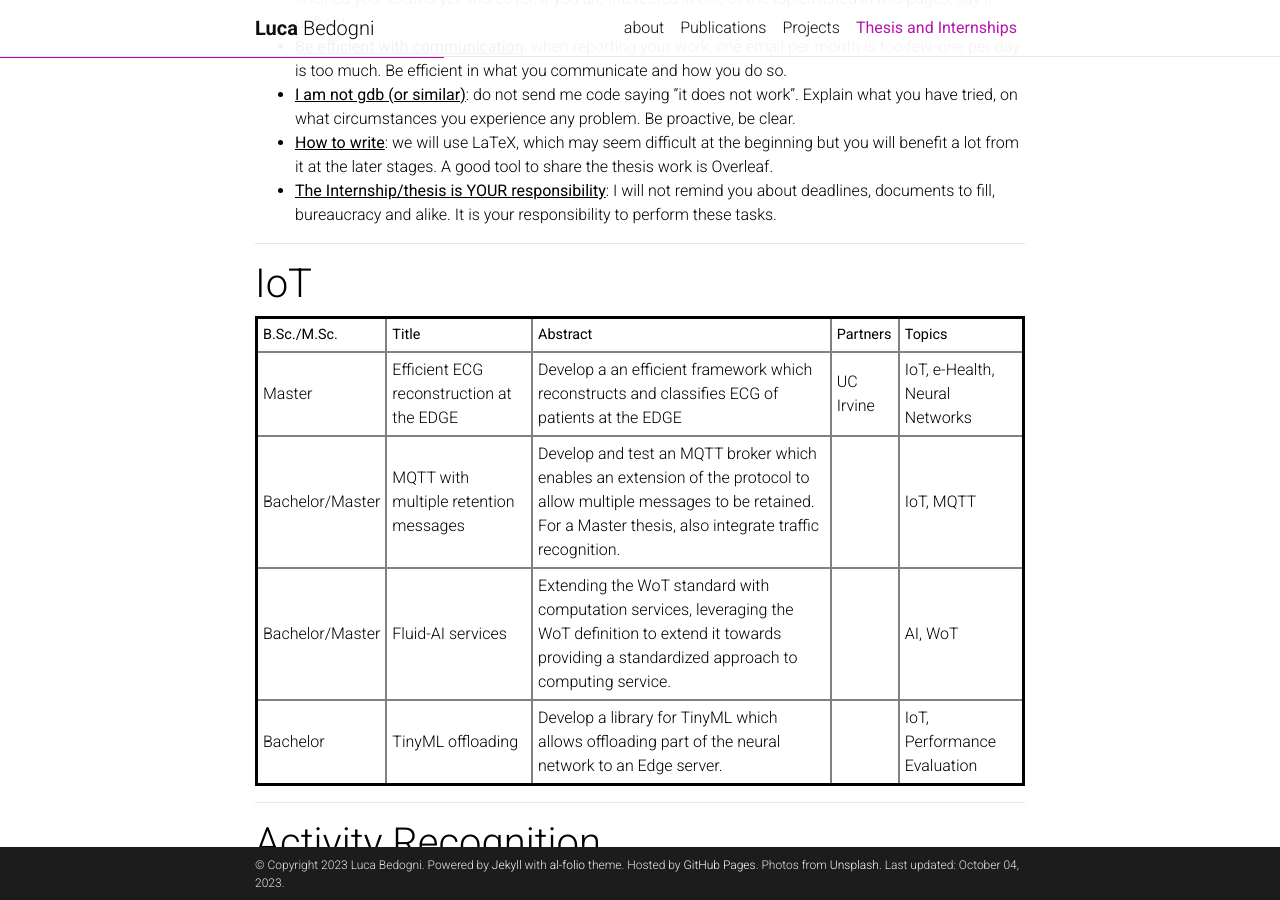
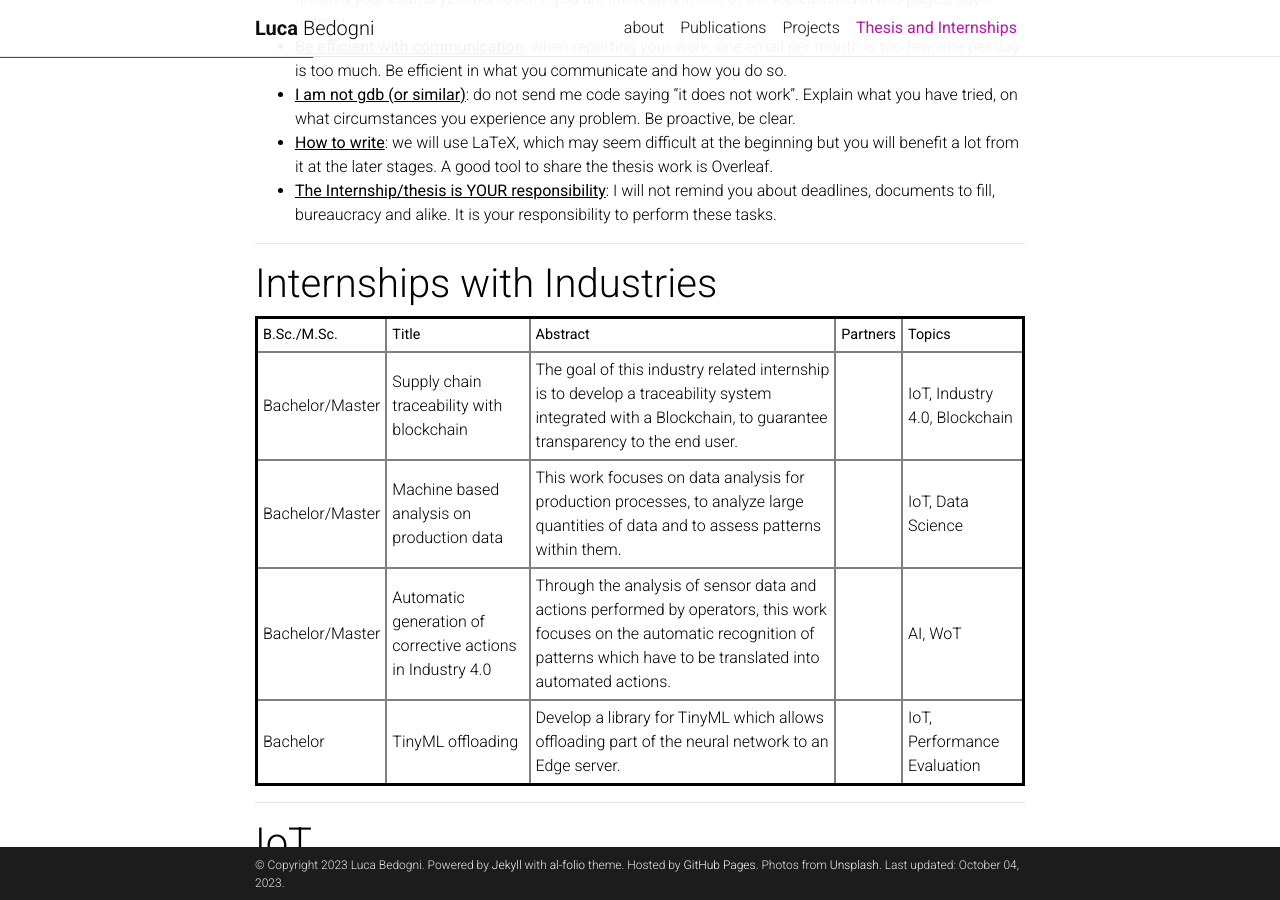
Before and after one commit to lbedogni/lbedogni.github.io, a Jekyll site: the page built from _pages/thesis.md, in a window 1280 px wide and 900 px high, scrolled down 462 px. Built offline with Jekyll 4.4.1, drawn with Linux system fonts in a browser that asks for light colours; comment, search, counter and statistics services are not loaded; a style sheet for code colours, icons or effects is not loaded.

Commit message:
Updated thesis

```diff
--- a/_pages/thesis.md
+++ b/_pages/thesis.md
@@ -18,6 +18,85 @@ I am always happy to work with Bachelor and Master students, and I am glad that
 * <b><u>I am not gdb (or similar)</u></b>: do not send me code saying “it does not work”. Explain what you have tried, on what circumstances you experience any problem. Be proactive, be clear.
 * <b><u>How to write</u></b>: we will use LaTeX, which may seem difficult at the beginning but you will benefit a lot from it at the later stages. A good tool to share the thesis work is Overleaf.
 * <b><u>The Internship/thesis is YOUR responsibility</u></b>: I will not remind you about deadlines, documents to fill, bureaucracy and alike. It is your responsibility to perform these tasks.
+
+<hr>
+<h1>Internships with Industries</h1>
+<table style='border:solid'>
+<tr>
+    <th>B.Sc./M.Sc.</th>
+    <th>Title</th>
+    <th>Abstract</th>
+    <th>Partners</th>
+    <th>Topics</th>
+</tr>
+<tr>
+    <td>Bachelor/Master</td>
+    <td>Supply chain traceability with blockchain</td>
+    <td>The goal of this industry related internship is to develop a traceability system integrated with a Blockchain, to guarantee transparency to the end user. </td>
+    <td></td>
+    <td>IoT, Industry 4.0, Blockchain</td>
+</tr>
+<tr>
+    <td>Bachelor/Master</td>
+    <td>Machine based analysis on production data</td>
+    <td>This work focuses on data analysis for production processes, to analyze large quantities of data and to assess patterns within them.</td>
+    <td></td>
+    <td>IoT, Data Science</td>
+</tr>
+<tr>
+    <td>Bachelor/Master</td>
+    <td>Automatic generation of corrective actions in Industry 4.0</td>
+    <td>Through the analysis of sensor data and actions performed by operators, this work focuses on the automatic recognition of patterns which have to be translated into automated actions.</td>
+    <td></td>
+    <td>AI, WoT</td>
+</tr>
+<!--<tr>
+    <td>Bachelor/Master</td>
+    <td>Joining Context Awareness and Privacy</td>
+    <td>Develop a system that makes it possible to evaluate the service quality and privacy issues of a system at design time. These translates into designing a system which abstracts the data needed for both the service to run and the privacy issue to appear, to be able to bridge the gap between the two worlds.</td>
+    <td></td>
+    <td>Context Awareness, IoT, Privacy</td>
+</tr>
+<tr>
+    <td>Bachelor</td>
+    <td>Local computation to prevent data leaks</td>
+    <td>Explore the trade-off between service quality and data privacy in ubiquitous systems, when part of the computation can be done locally.</td>
+    <td>UNIBO</td>
+    <td>IoT, Application Development, Privacy</td>
+</tr>
+<tr>
+    <td>Bachelor/Master</td>
+    <td>Simulator and Emulator system for IoT</td>
+    <td>Develop a novel system which makes it possible to realize mixed real and simulated testbeds, where each device can be real or simulated on the PC. There is the need to use docker containers to emulate real performance.</td>
+    <td></td>
+    <td>IoT, Application Development</td>
+</tr>
+<tr>
+    <td>Bachelor/Master</td>
+    <td>Development of an autonomous smart home Web of Things architecture</td>
+    <td>Leveraging artificial intelligence techniques and personal smart home hubs, design an architecture which makes it possible to deploy models which can automatically fulfil services requested by users.</td>
+    <td>CNR</td>
+    <td>IoT, WoT, Reinforcement Learning</td>
+</tr>
+<tr>
+    <td>Bachelor/Master</td>
+    <td>Design and development of a flexible anomaly detection framework for Industry 4.0</td>
+    <td>Anomaly detection is a wide used technique in Industry 4.0 to cover a multitude of services. Right now it is difficult to provide a flexible system which can be easily reconfigured. The objective of the thesis is to fill this gap.</td>
+    <td>DIGIBELT Srl</td>
+    <td>Industry 4.0, Application Development, AI</td>
+</tr>-->
+<tr>
+    <td>Bachelor</td>
+    <td>TinyML offloading</td>
+    <td>Develop a library for TinyML which allows offloading part of the neural network to an Edge server.</td>
+    <td></td>
+    <td>IoT, Performance Evaluation</td>
+</tr>
+</table>
+
+
+
+
 
 <hr>
 <h1>IoT</h1>
```
